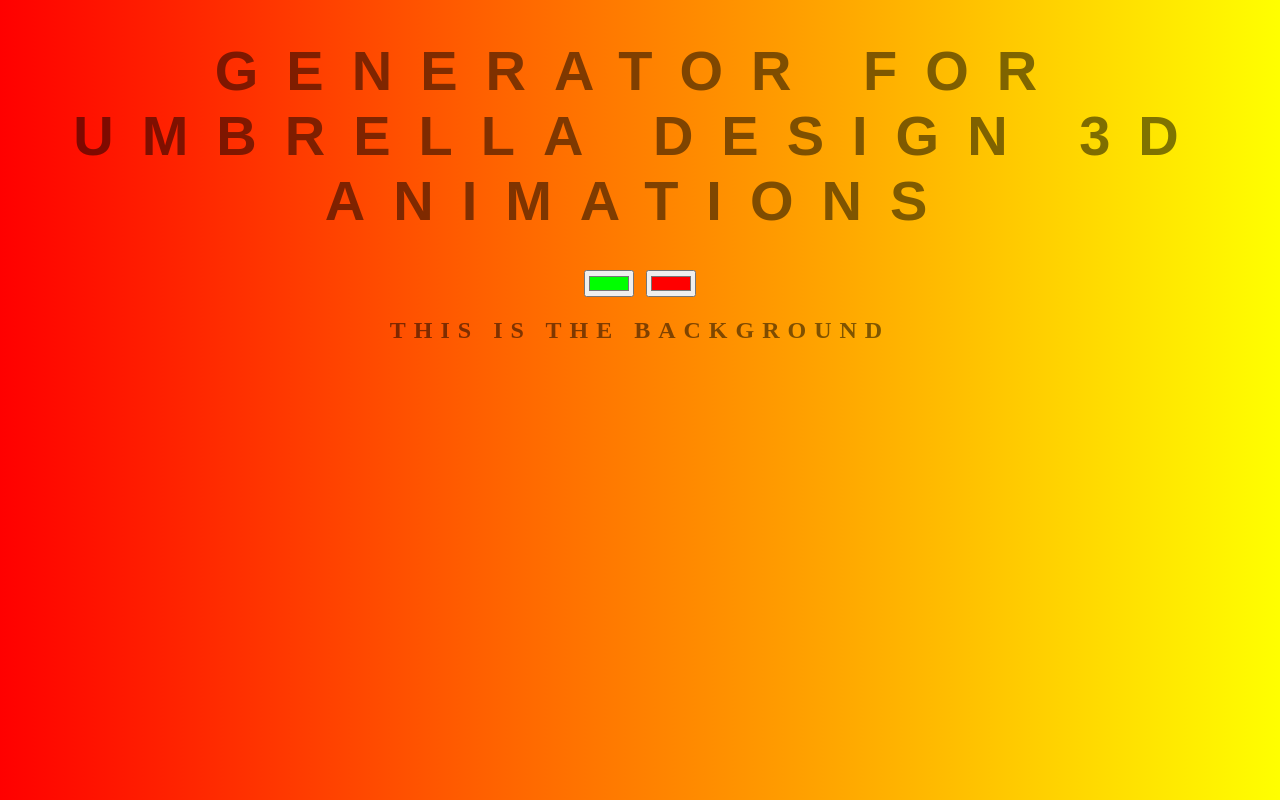
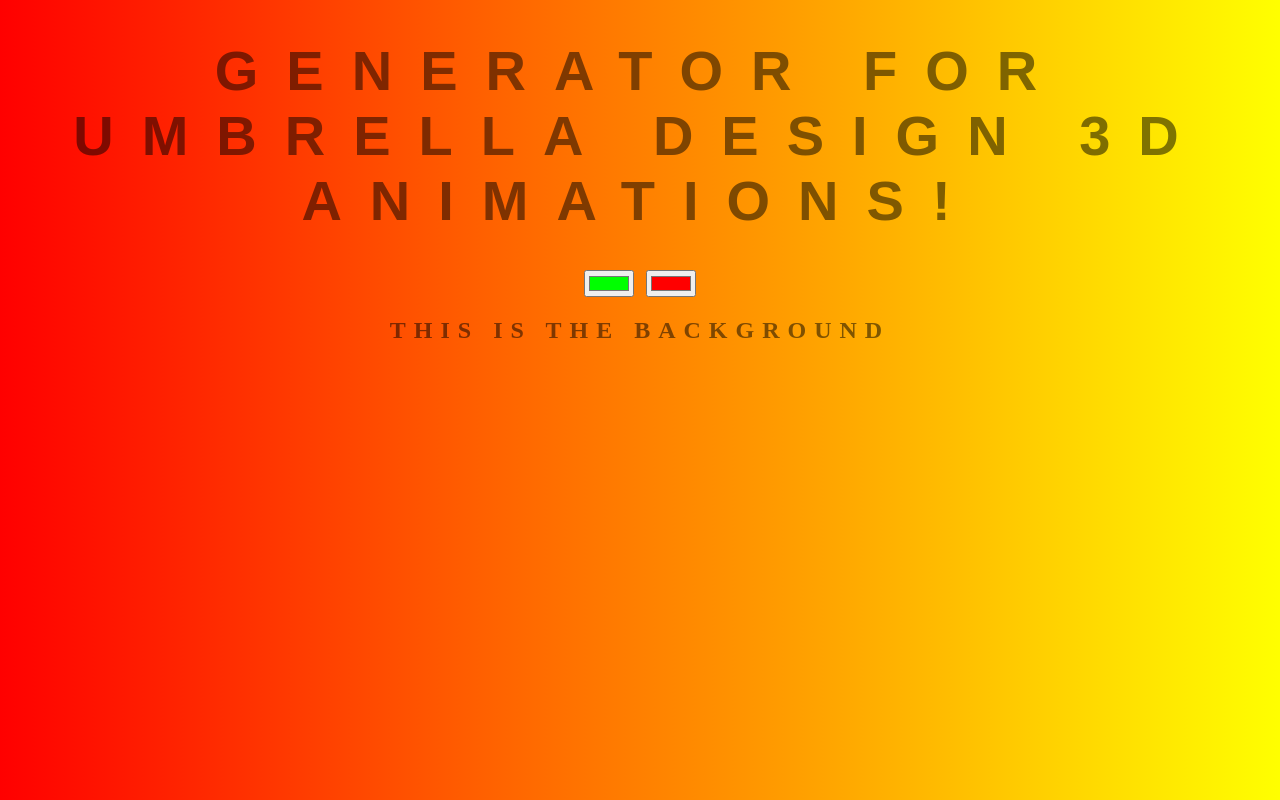
Before and after one commit to mirzacovidiu/background-generator, a plain HTML site: page index.html in a window 1280 px wide. Drawn offline with Linux system fonts and the light colour scheme.

Commit message:
Added exclamation sign

```diff
--- a/index.html
+++ b/index.html
@@ -5,7 +5,7 @@
 	<link rel="stylesheet" type="text/css" href="style.css">
 </head>
 <body id="gradient">
-	<h1>Generator for Umbrella Design 3D Animations</h1>
+	<h1>Generator for Umbrella Design 3D Animations!</h1>
 	<input class="color1"type="color" name="color1" value="#00ff00">
 	<input class="color2"type="color" name="color2" value="#ff0000">
 	<h2>This is the Background</h2>
```
